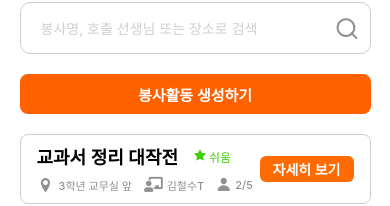
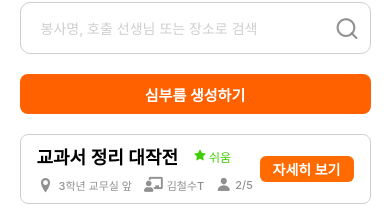
Before and after one commit to c0nnect-10th/qick-app, a React Native app: screen /TeaHome in a window 390 px wide. Shown: the part 188-394 px from the top of the page. Built offline with nearby package versions, Linux system fonts and the light colour scheme.

Commit message:
update: 봉사활동 -> 심부름

```diff
--- a/src/pages/teacher/TeaHome.jsx
+++ b/src/pages/teacher/TeaHome.jsx
@@ -20,7 +20,7 @@ export default function TeaHome({ navigation }) {
                 <Icon name='search' size={25} color={colors.gray300}/>
             </View>
             <TouchableOpacity style={styles.create} onPress={() => navigation.navigate('TeaGenerate1')}>
-                <Text style={{color: 'white', fontSize: 15, fontWeight: '600'}}>봉사활동 생성하기</Text>
+                <Text style={{color: 'white', fontSize: 15, fontWeight: '600'}}>심부름 생성하기</Text>
             </TouchableOpacity>
             <FlatList
                 data={missions}
```
